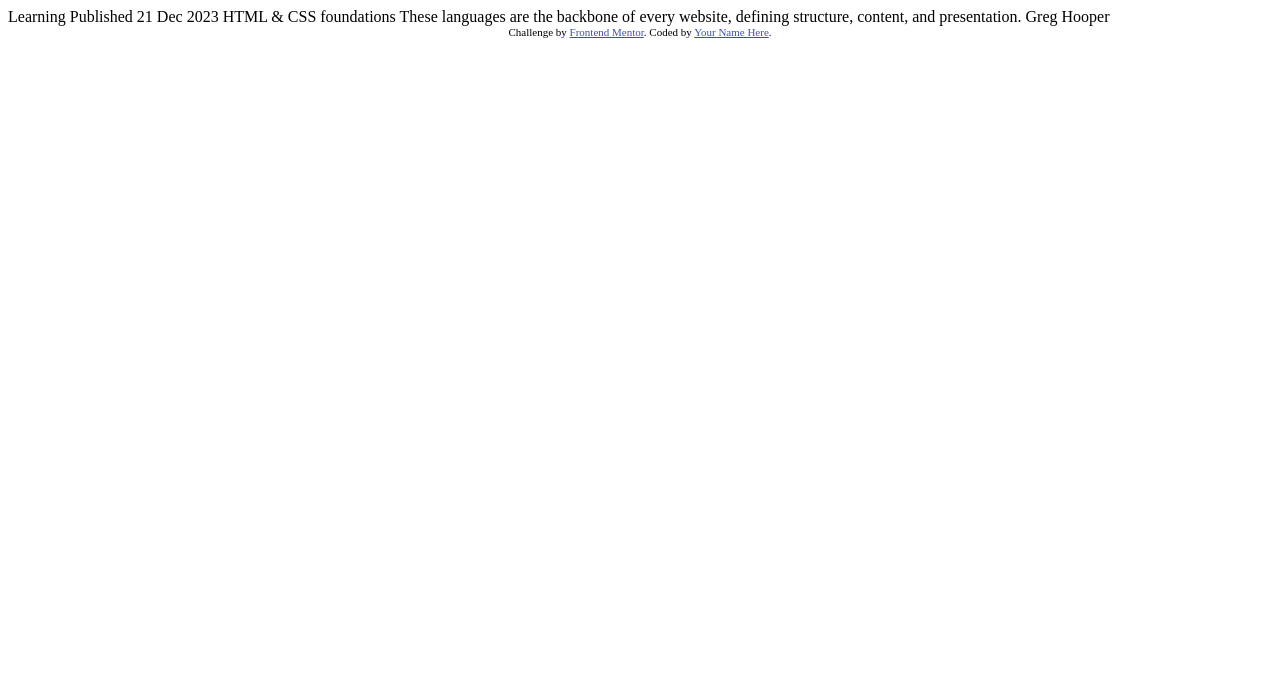
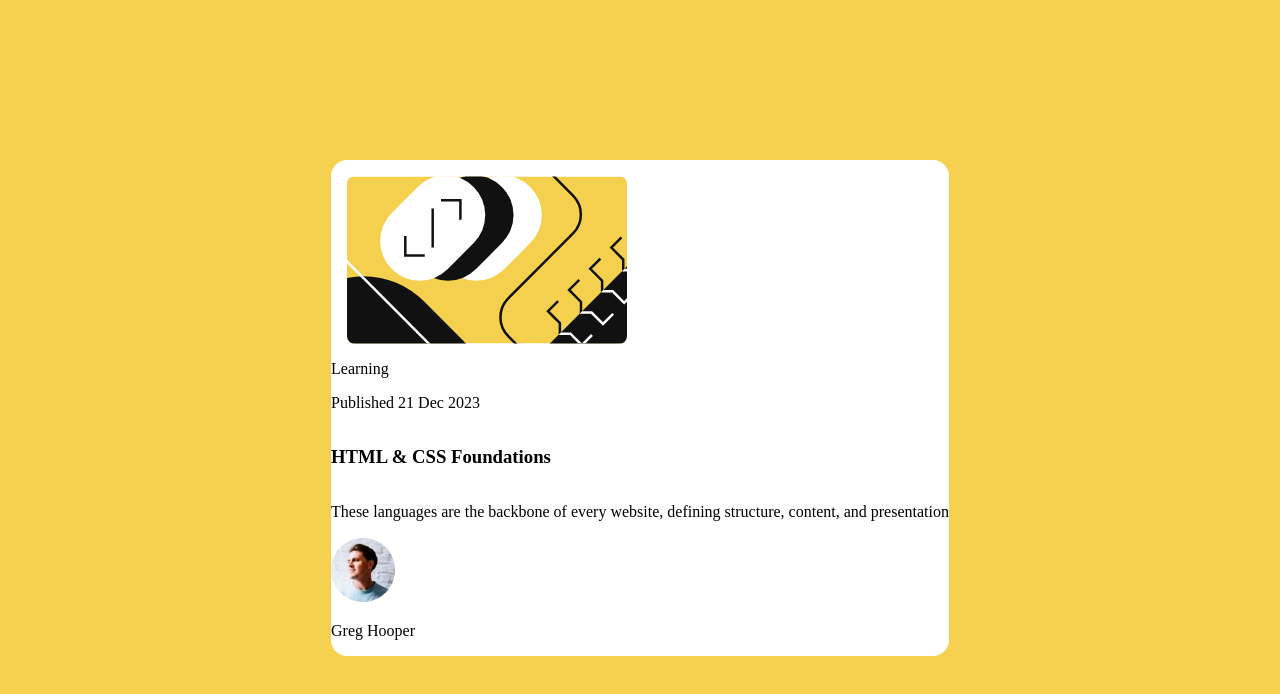
Before and after one commit to LeeWhoCodes/BlogCard, a plain HTML site: page index.html in a window 1280 px wide. Drawn offline with Linux system fonts and the light colour scheme.

Commit message:
top image looking as it should

```diff
--- a/index.html
+++ b/index.html
@@ -5,30 +5,24 @@
   <meta name="viewport" content="width=device-width, initial-scale=1.0"> <!-- displays site properly based on user's device -->
 
   <link rel="icon" type="image/png" sizes="32x32" href="./assets/images/favicon-32x32.png">
+  <link rel="stylesheet" href="main.css">
 
   <title>Frontend Mentor | Blog preview card</title>
 
-  <!-- Feel free to remove these styles or customise in your own stylesheet 👍 -->
-  <style>
-    .attribution { font-size: 11px; text-align: center; }
-    .attribution a { color: hsl(228, 45%, 44%); }
-  </style>
 </head>
 <body>
-
-  Learning
-
-  Published 21 Dec 2023
-
-  HTML & CSS foundations
-
-  These languages are the backbone of every website, defining structure, content, and presentation.
-
-  Greg Hooper
-
-  <div class="attribution">
-    Challenge by <a href="https://www.frontendmentor.io?ref=challenge" target="_blank">Frontend Mentor</a>.
-    Coded by <a href="#">Your Name Here</a>.
-  </div>
+  <article>
+    <img src="assets/images/illustration-article.svg" alt="">
+    <div class="Tag">Learning</div>
+    <p class="date">Published 21 Dec 2023</p>
+    <h3>HTML & CSS Foundations</h3>
+    <p>
+      These languages are the backbone of every website, defining structure, content, and presentation
+    </p>
+    <section class="Author">
+      <img src="assets/images/image-avatar.webp" alt="profile picture of author">
+      <p>Greg Hooper</p>
+    </section>
+  </article>
 </body>
 </html>
--- /dev/null
+++ b/main.css
@@ -0,0 +1,29 @@
+/* article
+    background colour x
+    rounded corners x
+    size
+*/
+
+body {
+    display: flex;
+    height: 100vh;
+    justify-content: center;
+    align-items: center;
+    background-color: hsl(47, 88%, 63%);
+}
+
+article {
+    display: flex;
+    flex-direction: column;
+    /* align-items: center; */
+    background-color: white;
+    border-radius: 1rem;
+    margin: 10rem;
+}
+
+article > img {
+    /* margin: 1rem; */
+    padding: 1rem;
+    width: 17.5rem;
+    border-radius: 1.5rem;
+}
```
